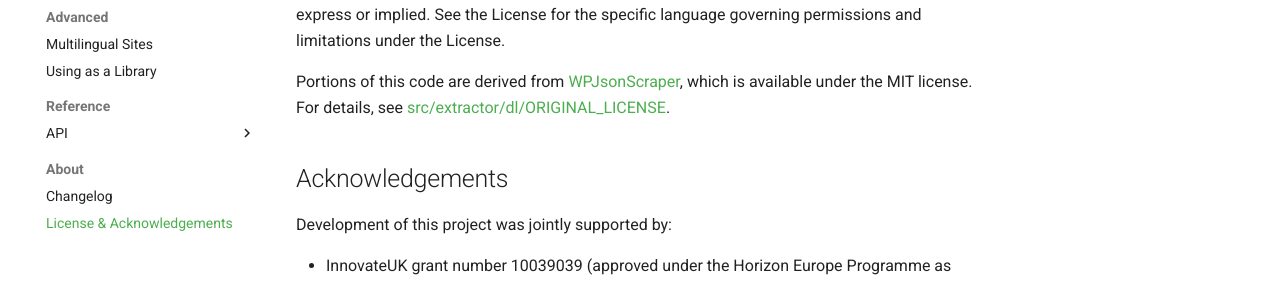
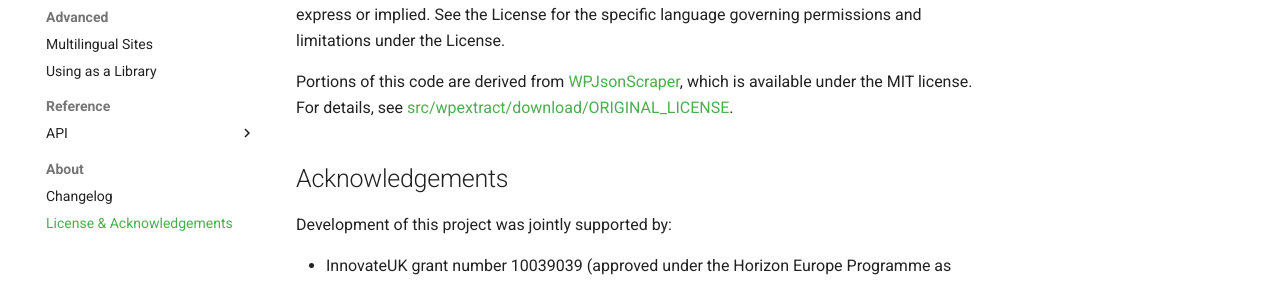
Before and after one commit to GateNLP/wpextract, an MkDocs documentation site: the page built from docs/license.md, in a window 1280 px wide and 1042 px high. Shown: the part 363-646 px from the top of the window. Built offline with MkDocs 1.6.1 and Material for MkDocs 9.7.7, drawn with Linux system fonts in a browser that asks for light colours; comment, search, counter and statistics services are not loaded.

Commit message:
update license docs to match new path

```diff
--- a/docs/license.md
+++ b/docs/license.md
@@ -12,7 +12,7 @@ WITHOUT WARRANTIES OR CONDITIONS OF ANY KIND, either express or implied.
 See the License for the specific language governing permissions and
 limitations under the License.
 
-Portions of this code are derived from [WPJsonScraper](https://github.com/MickaelWalter/wp-json-scraper), which is available under the MIT license. For details, see [src/extractor/dl/ORIGINAL_LICENSE](https://github.com/GateNLP/wordpress-site-extractor/blob/main/src/extractor/dl/ORIGINAL_LICENSE).
+Portions of this code are derived from [WPJsonScraper](https://github.com/MickaelWalter/wp-json-scraper), which is available under the MIT license. For details, see [src/wpextract/download/ORIGINAL_LICENSE](https://github.com/GateNLP/wordpress-site-extractor/blob/main/src/wpextract/dl/ORIGINAL_LICENSE).
 
 ## Acknowledgements
 
```
Also changed, not shown: 1 other file.
